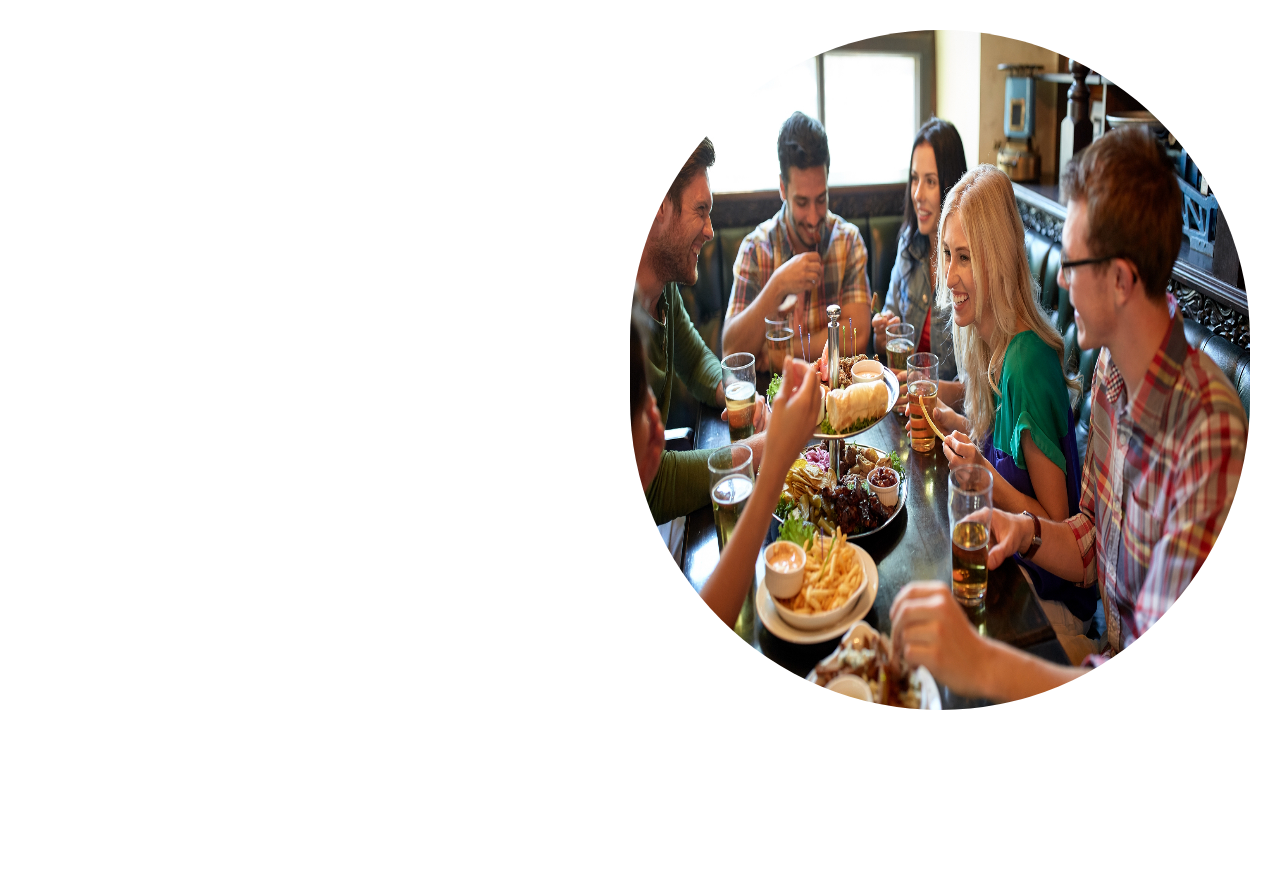
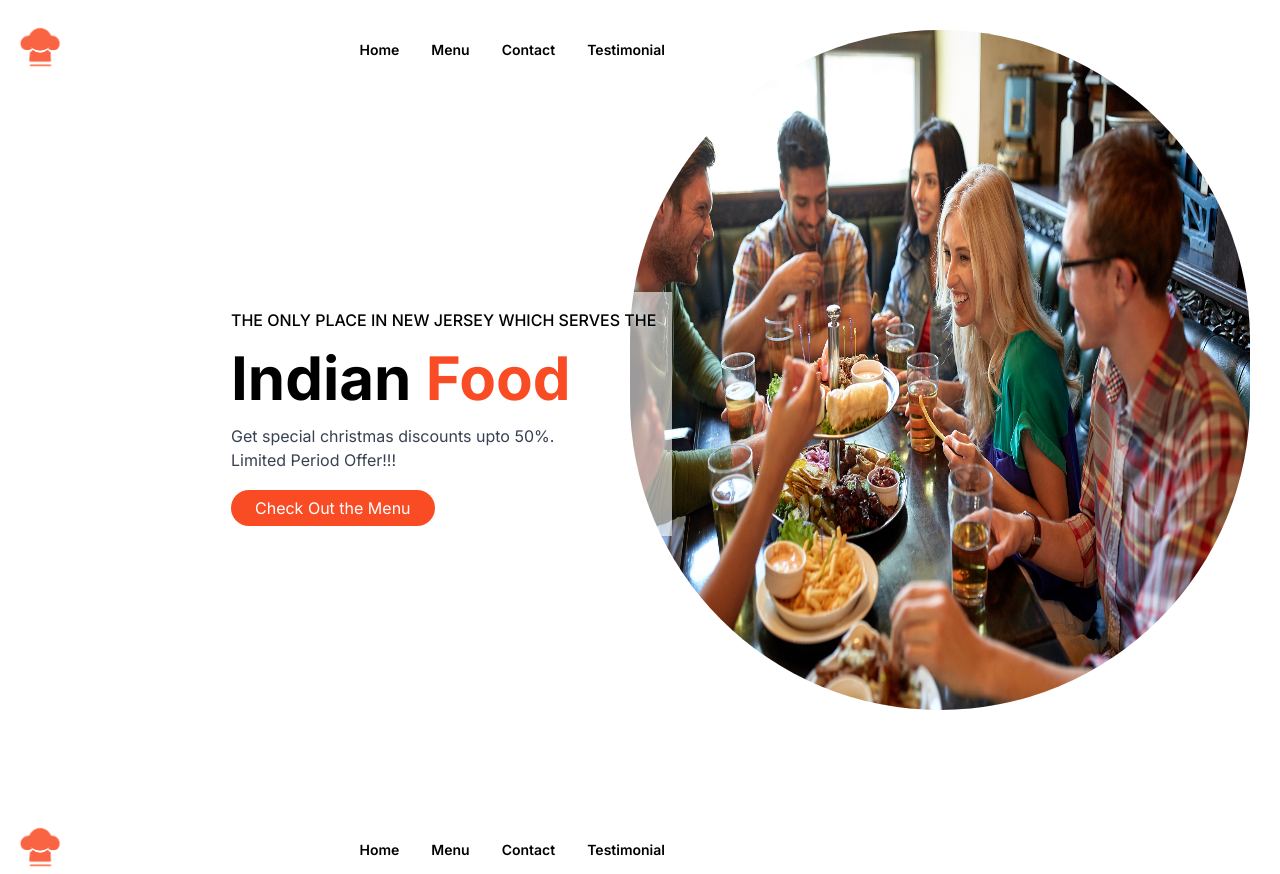
Before and after one commit to Krish195/final-project601, a Next.js app in the folder food-app-yt/: page / in a window 1280 px wide. Before the commit the page ends 800 px from the top, so only its background shows below. Built offline with nearby package versions, Linux system fonts and the light colour scheme.

Commit message:
Updated Hero Section

```diff
--- a/food-app-yt/src/app/components/Hero.tsx
+++ b/food-app-yt/src/app/components/Hero.tsx
@@ -1,5 +1,6 @@
 import Image from "next/image";
 import React from "react";
+import Navbar from "./Navbar";
 
 const Hero = () => {
   return (
@@ -11,7 +12,25 @@ const Hero = () => {
         height={600}
         alt="hero_bg"
       />
+      <Navbar />
 
+      <div className="container h-[calc(100vh-120px)] grid items-center" >
+        <div className="space-y-4 bg-[#ffffff98] w-fit p-4" style={{ marginLeft: '200px' }}>
+          <p className="uppercase font-medium">The only place in New Jersey which serves the</p>
+          <h2 className="text-4xl sm:text-6xl font-bold">
+            Indian <span className="text-accent">Food</span>
+          </h2>
+          <p className="text-gray-700 text-[14px] sm:text-[16px]">
+            Get special christmas discounts upto 50%.
+            <br /> Limited Period Offer!!!
+            <br />
+            <br />
+          </p>
+          <a href="#feature" className="bg-accent text-white px-6 py-2 rounded-3xl text-[14px] sm:text-[16px]">
+            Check Out the Menu
+          </a>
+        </div>
+      </div>
     </div>
   );
 };
--- /dev/null
+++ b/food-app-yt/src/app/components/Navbar.tsx
@@ -0,0 +1,23 @@
+import Image from 'next/image'
+import React from 'react'
+import { IoMdMenu } from "react-icons/io";
+
+
+const Navbar = () => {
+  return (
+    <div className='container pt-6'>
+        <div className="flex justify-between items-center">
+            <Image src="/logo.png" width={50} height={50} alt='logo' />
+            <ul className='md:flex hidden gap-8 items-center font-semibold text-[14px]' style={{ marginRight: '600px' }}>
+              <li><a href="#" className="text-black hover:text-accent transition-colors">Home</a></li>
+              <li><a href="#feature" className="text-black hover:text-accent transition-colors">Menu</a></li>
+              <li><a href="#footer" className="text-black hover:text-accent transition-colors">Contact</a></li>
+              <li><a href="#testimonial" className="text-black hover:text-accent transition-colors">Testimonial</a></li>
+            </ul>
+<IoMdMenu className="md:hidden text-accent" size={30} style={{ marginRight: '20px' }} />
+        </div>
+    </div>
+  )
+}
+
+export default Navbar
--- a/food-app-yt/src/app/page.tsx
+++ b/food-app-yt/src/app/page.tsx
@@ -1,10 +1,12 @@
 import Image from 'next/image'
 import Hero from './components/Hero'
+import Navbar from "./components/Navbar";
 
 export default function Home() {
   return (
     <main>
       <Hero />
+      <Navbar />
 
     </main>
   )
--- /dev/null
+++ b/package.json
@@ -0,0 +1,5 @@
+{
+  "dependencies": {
+    "react-icons": "^4.12.0"
+  }
+}
```
Also changed, not shown: food-app-yt/src/components/Hero.tsx (deleted), 1 other file (tests, documents, lock files or other folders).
